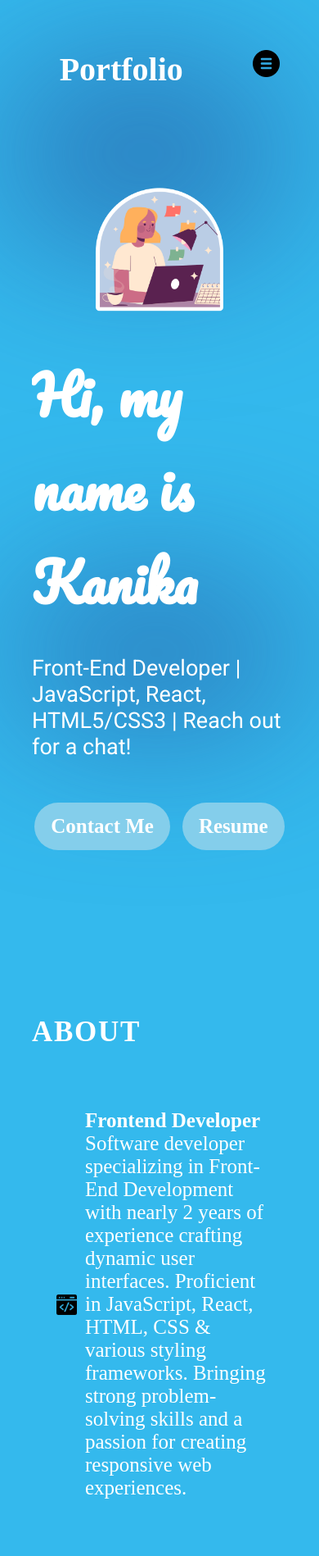
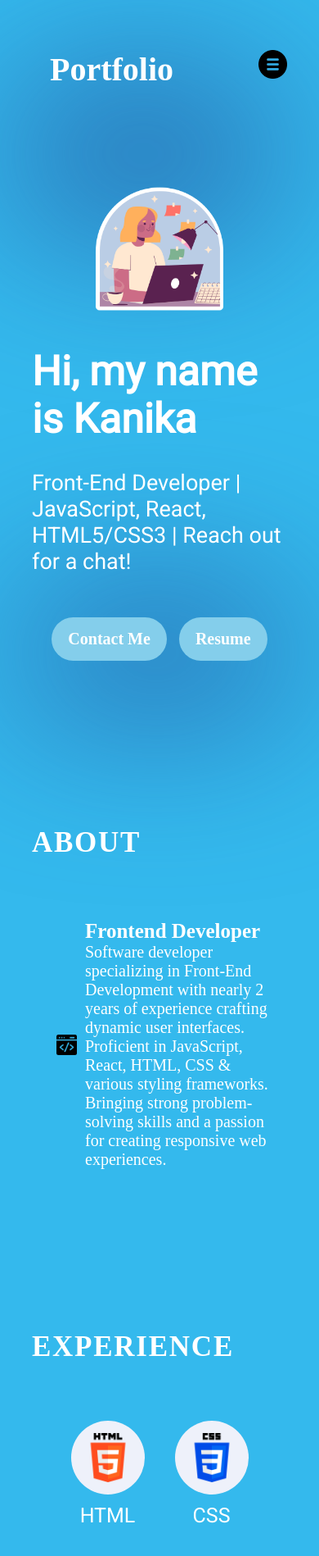
Before and after one commit to 119kanika/kanika-mahindroo, a React (Vite) app: page / in a window 390 px wide. Shown: the top 1898 px of the page at 82% size. Built offline with nearby package versions, Linux system fonts and the light colour scheme.

Commit message:
responsive css changes

```diff
--- a/src/components/About/About.module.css
+++ b/src/components/About/About.module.css
@@ -98,4 +98,13 @@
     padding-left: 0;
     padding-right: 0;
   }
+
+  .aboutItem h3 {
+    font-size: 25px;
+    font-weight: 700;
+  }
+
+  .aboutItem p {
+    font-size: 20px;
+  }
 }
--- a/src/components/Contact/Contact.module.css
+++ b/src/components/Contact/Contact.module.css
@@ -73,10 +73,11 @@
   .text h2 {
     font-size: 35px;
     letter-spacing: 4px;
+    margin-bottom: 10px;
   }
 
   .text p {
-    font-size: 20px;
+    font-size: 16px;
   }
 
   .link a {
--- a/src/components/Experience/Experience.module.css
+++ b/src/components/Experience/Experience.module.css
@@ -95,7 +95,7 @@
 
 .historyItemDetails ul {
   margin-top: 6px;
-  list-style-position: inside;
+  list-style-position: outside;
   font-size: 22px;
   list-style-type: circle;
   margin-left: 17px;
@@ -114,8 +114,32 @@
     justify-content: center;
   }
 
+  .skillImageContainer {
+    border-radius: 100%;
+    width: 90px;
+    height: 90px;
+  }
+
+  .skillImageContainer img {
+    width: 60px;
+  }
+
   .history {
     width: 100%;
     gap: 9px;
   }
+
+  .historyItemDetails h3 {
+    font-size: 27px;
+    font-weight: 500;
+  }
+
+  .historyItemDetails p {
+    font-size: 16px;
+    font-weight: 300;
+  }
+
+  .historyItemDetails ul {
+    font-size: 15px;
+  }
 }
--- a/src/components/hero/Hero.module.css
+++ b/src/components/hero/Hero.module.css
@@ -121,6 +121,11 @@
     align-items: center;
   }
 
+  .title {
+    font-size: 50px;
+    font-family: var(--font-roboto);
+  }
+
   .button {
     /* flex-direction: column; */
     gap: 15px;
@@ -129,6 +134,7 @@
 
   .contactBtn {
     margin: 0px;
+    font-size: 20px;
   }
 
   .bottomBlur {
--- a/src/components/navbar/Navbar.module.css
+++ b/src/components/navbar/Navbar.module.css
@@ -67,7 +67,7 @@ a:hover::before {
   .navbar {
     flex-direction: column;
     align-items: flex-start;
-    margin: 0 3%;
+    margin: 0;
   }
   .menu {
     position: absolute;
```
